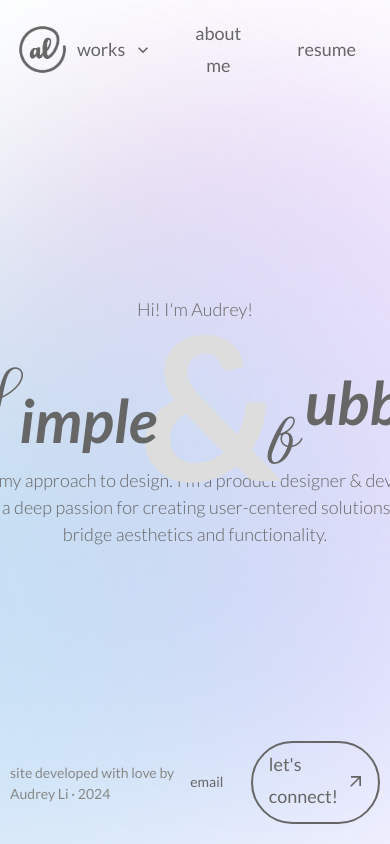
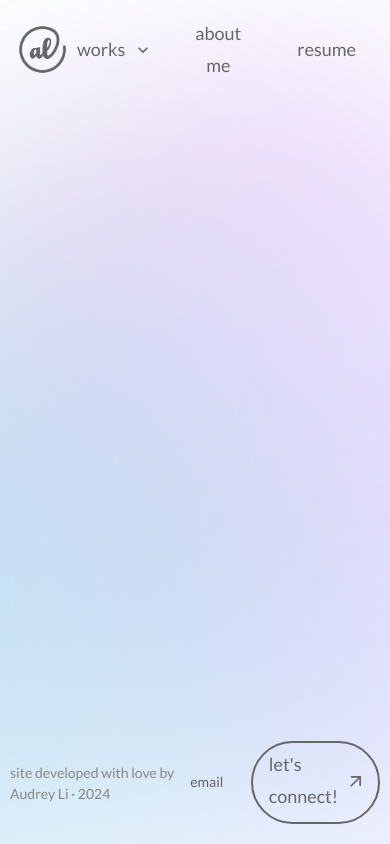
Before and after one commit to audreyyli/portfolio, a Next.js app in the folder portfolio/: page / in a window 390 px wide. Shown: the top 844 px of the page. Built offline with nearby package versions, Linux system fonts and the light colour scheme.

Commit message:
adjusted scrolling

```diff
--- /dev/null
+++ b/portfolio/app/components/carousel/carousel.js
@@ -0,0 +1,57 @@
+"use client";
+import React, { useRef } from "react";
+import { motion, useTransform, useScroll } from "framer-motion";
+
+const Carousel = ({ triggerScroll, itemWidth = "400px", gap = "20px" }) => {
+  const containerRef = useRef(null);
+  const { scrollYProgress } = useScroll({
+    target: containerRef,
+    offset: ["start end", "end start"],
+  });
+
+  const x = useTransform(triggerScroll, [false, true], ["0%", "-100%"]);
+
+  return (
+    <div
+      ref={containerRef}
+      style={{
+        position: "relative",
+        width: "100%",
+        overflow: "hidden",
+        height: "400px",
+        margin: "0 auto",
+      }}
+    >
+      <motion.div
+        style={{
+          display: "flex",
+          x,
+          gap,
+          transition: "all 0.5s ease-out",
+        }}
+      >
+        {Array.from({ length: 4 }).map((_, index) => (
+          <div
+            key={index}
+            style={{
+              width: itemWidth,
+              height: "100%",
+              display: "flex",
+              justifyContent: "center",
+              alignItems: "center",
+              background: index % 2 === 0 ? "#EEE" : "#CCC",
+              color: "#666",
+              fontSize: "24px",
+              fontWeight: "bold",
+              flexShrink: 0,
+            }}
+          >
+            Project {index + 1}
+          </div>
+        ))}
+      </motion.div>
+    </div>
+  );
+};
+
+export default Carousel;
--- a/portfolio/app/page.tsx
+++ b/portfolio/app/page.tsx
@@ -2,14 +2,12 @@
 import { createTheme, ThemeProvider, keyframes } from "@mui/material/styles";
 import CssBaseline from "@mui/material/CssBaseline";
 import Header from "./components/header/header.js";
-import Aside from "./components/projects/aside.js";
-import { motion } from "framer-motion";
-import { Typography, Box, Button } from "@mui/material";
-import React, { useState, useEffect } from "react";
+import { motion, useScroll, useTransform } from "framer-motion";
+import { Typography, Box } from "@mui/material";
+import React, { useRef } from "react";
 import Footer from "./components/footer/footer.js";
-import ArrowOutward from "@mui/icons-material/ArrowOutward";
-import Link from "next/link";
-import "./globals.css"
+import Carousel from "./components/carousel/carousel.js"
+import "./globals.css";
 
 // Define floating orb animation
 const rotateAnimation = keyframes`
@@ -57,47 +55,151 @@ const floatAnimation3 = keyframes`
   }
 `;
 
-// Create the theme
 const theme = createTheme({
   typography: {
     fontFamily: "Lato, -apple-system, BlinkMacSystemFont, 'Segoe UI', Roboto, 'Helvetica Neue', Arial, sans-serif",
   },
-  components: {
-    MuiTypography: {
-      styleOverrides: {
-        root: {
-          fontFamily: 'Lato, sans-serif',
-        },
-      },
-    },
-  },
-  breakpoints: {
-    values: {
-      xs: 0,
-      sm: 600,
-      md: 960,
-      lg: 1280,
-      xl: 1920,
-    },
-  },
 });
 
-const fadeInUpVariant = {
-  hidden: { opacity: 0, y: 50 },
-  visible: { opacity: 1, y: 0, transition: { duration: 1 } },
-};
+function MyApp() {
+  const containerRef = useRef(null);
+  const { scrollYProgress } = useScroll({
+    target: containerRef,
+    offset: ["start end", "end start"],
+  });
 
-const sections = [
-  {
-    id: 1,
-    content: (
+  const section1Opacity = useTransform(scrollYProgress, [0, 0.4, 0.5], [1, 1, 0]);
+  const section2Opacity = useTransform(scrollYProgress, [0.5, 0.6, 1], [0, 1, 1]);
+  const section3Opacity = useTransform(scrollYProgress, [0.7, 0.8, 1], [0, 1, 1]);
+
+  const triggerScroll = useTransform(scrollYProgress, [0.8, 1], [false, true]);
+
+  return (
+    <ThemeProvider theme={theme}>
+      <CssBaseline />
+      <Box sx={{ position: "fixed", top: 0, zIndex: 10, width: "100%" }}>
+        <Header />
+      </Box>
+
+      <Box
+        ref={containerRef}
+        sx={{
+          height: "300vh",
+          overflow: "hidden",
+          position: "relative",
+        }}
+      >
         <Box
           sx={{
-          minHeight: "100vh",
+            maxWidth: "1200px",
+            margin: "0 auto",
+            padding: { xs: "15px", sm: "20px" },
+            height: "100%",
+            display: "flex",
+            flexDirection: "column",
+            justifyContent: "center",
+            alignItems: "center",
+          }}
+        >
+          {/* Gradient 1 (Foreground Orb) */}
+          <Box
+            sx={{
+              position: "fixed",
+              top: "20%",
+              left: 0,
+              zIndex: -5,
+              animation: `${floatAnimation1} 10s ease-in-out infinite`,
+            }}
+          >
+            <Box
+              sx={{
+                "--size": "700px",
+                "--speed": "10s",
+                "--easing": "cubic-bezier(0.8, 0.2, 0.2, 0.8)",
+                width: "var(--size)",
+                height: "var(--size)",
+                filter: "blur(calc(var(--size) / 5))",
+                backgroundImage:
+                  "linear-gradient(hsl(222, 84%, 80%, 0.7), hsl(164, 79%, 85%, 0.7))",
+                animation: `${rotateAnimation} var(--speed) var(--easing) alternate infinite`,
+                borderRadius: "30% 70% 70% 30% / 30% 30% 70% 70%",
+              }}
+            />
+          </Box>
+
+          {/* Gradient 2 (Background Orb) */}
+          <Box
+            sx={{
+              position: "fixed",
+              top: "10%",
+              left: "100%",
+              zIndex: -6,
+              animation: `${floatAnimation2} 15s ease-in-out infinite`,
+            }}
+          >
+            <Box
+              sx={{
+                "--size": "680px",
+                "--speed": "20s",
+                "--easing": "cubic-bezier(0.8, 0.2, 0.2, 0.8)",
+                width: "var(--size)",
+                height: "var(--size)",
+                filter: "blur(calc(var(--size) / 6))",
+                backgroundImage:
+                  "linear-gradient(rgb(245, 239, 255, 0.7), rgb(205, 193, 255, 0.7))",
+                animation: `${rotateAnimation} var(--speed) var(--easing) alternate infinite`,
+                borderRadius: "50% 50% 70% 70% / 40% 40% 60% 60%",
+              }}
+            />
+          </Box>
+
+          {/* Gradient 3 (Background Orb) */}
+          <Box
+            sx={{
+              position: "fixed",
+              top: "15%",
+              left: "20%",
+              zIndex: -7,
+              animation: `${floatAnimation3} 15s ease-in-out infinite`,
+            }}
+          >
+            <Box
+              sx={{
+                "--size": "500px",
+                "--speed": "15s",
+                "--easing": "cubic-bezier(0.8, 0.2, 0.2, 0.8)",
+                width: "var(--size)",
+                height: "var(--size)",
+                filter: "blur(calc(var(--size) / 6))",
+                backgroundImage:
+                  "linear-gradient(hsl(280, 84%, 85%, 0.7), hsl(340, 79%, 90%, 0.7))",
+                animation: `${rotateAnimation} var(--speed) var(--easing) alternate infinite`,
+                borderRadius: "50% 50% 70% 70% / 40% 40% 60% 60%",
+              }}
+            />
+          </Box>
+
+          {/* Section 1 */}
+          <motion.div
+            style={{
+              position: "fixed",
+              top: 0,
+              left: 0,
+              width: "100%",
+              height: "100vh",
+              opacity: section1Opacity,
+            }}
+          >
+            <Box
+              sx={{
+                maxWidth: "1200px",
+                margin: "0 auto",
+                height: "100vh",
                 display: "flex",
                 flexDirection: "column",
                 justifyContent: "center",
                 alignItems: "flex-start",
+                marginTop: "10px",
               }}
             >
               <Typography
@@ -217,7 +319,6 @@ const sections = [
               <Typography
                 sx={{
                   fontSize: { xs: "18px", md: "24px" },
-            maxWidth: "1200px",
                   fontWeight: 100,
                   textTransform: "none",
                   color: "#666",
@@ -232,18 +333,29 @@ const sections = [
                 aesthetics and functionality.
               </Typography>
             </Box>
-    ),
-  },
-  {
-    id: 2,
-    content: (
+          </motion.div>
+        </Box>
+
+        {/* Section 2 */}
+        <motion.div
+          style={{
+            position: "fixed",
+            top: 0,
+            left: 0,
+            width: "100%",
+            height: "100vh",
+            opacity: section2Opacity,
+          }}
+        >
           <Box
         sx={{
-          minHeight: "100vh",
+          maxWidth: "1200px",
+          margin: "0 auto",
+          minHeight: "30vh",
           display: "flex",
           flexDirection: "column",
           alignItems: "flex-start",
-          marginTop: "230px",
+          marginTop: "180px",
         }}
       >
         <Box
@@ -296,13 +408,13 @@ const sections = [
               sx={{
                 textTransform: "none",
                 color: "#666",
-                fontSize: { xs: "60px", md: "90px" },
+                fontSize: { xs: "60px", md: "85px" },
                 fontFamily: "Amoresa",
                 fontStyle: "normal",
-                paddingRight: "10px",
                 display: "inline-block",
                 transform: "rotate(-5deg)",
                 position: "relative",
+                top: "-5%",
               }}
             >
               W
@@ -340,161 +452,33 @@ const sections = [
           Projects where I&apos;ve helped move the needle, designing impactful products that customers love.
         </Typography>
       </Box>
-    ),
-  },
-];
-
-function MyApp() {
-  const [currentSection, setCurrentSection] = useState(sections[0].id);
-
-  useEffect(() => {
-    console.log("useEffect mounted");
-
-    const handleScroll = () => {
-      const scrollY = window.scrollY;
-      const sectionHeight = window.innerHeight;
-      const sectionIndex = Math.floor(scrollY / sectionHeight);
-
-      // Validate sectionIndex
-      if (sectionIndex >= 0 && sectionIndex < sections.length) {
-        console.log(`scrollY: ${scrollY}, sectionHeight: ${sectionHeight}, sectionIndex: ${sectionIndex}, sectionID: ${sections[sectionIndex].id}`);
-        setCurrentSection(sections[sectionIndex].id);
-      }
-    };
-
-    window.addEventListener("scroll", handleScroll);
-
-    return () => {
-      console.log("useEffect cleanup");
-      window.removeEventListener("scroll", handleScroll);
-    };
-  }, []);
-
-  useEffect(() => {
-    console.log(`Updated currentSection: ${currentSection}`);
-  }, [currentSection]);
-
-  return (
-    <ThemeProvider theme={theme}>
-      <CssBaseline />
-      <Box sx={{ position: "fixed", top: 0, zIndex: 10, width: "100%" }}>
-        <Header />
-      </Box>
-      <Box
-        sx={{
-          width: "100vw",
-          height: "100vh",
-          overflow: "hidden",
+        </motion.div>
+              {/* Section 3 (Carousel) */}
+              <motion.div
+          style={{
             position: "fixed",
             top: 0,
             left: 0,
-        }}
-      >
-        {/* Floating Gradient Animations */}
-        <Box
-          sx={{
-            position: "fixed",
-            top: "20%",
-            left: 0,
-            zIndex: -5,
-            animation: `${floatAnimation1} 10s ease-in-out infinite`,
+            width: "100%",
+            height: "100vh",
+            opacity: section3Opacity,
           }}
         >
           <Box
             sx={{
-              "--size": "700px",
-              width: "var(--size)",
-              height: "var(--size)",
-              filter: "blur(calc(var(--size) / 5))",
-              backgroundImage: "linear-gradient(hsl(222, 84%, 80%, 0.7), hsl(164, 79%, 85%, 0.7))",
-              animation: `${rotateAnimation} 10s ease-in-out infinite`,
-              borderRadius: "30% 70% 70% 30% / 30% 30% 70% 70%",
-            }}
-          />
-        </Box>
-        <Box
-          sx={{
-            position: "fixed",
-            top: "10%",
-            left: "100%",
-            zIndex: -6,
-            animation: `${floatAnimation2} 15s ease-in-out infinite`,
-          }}
-        >
-          <Box
-            sx={{
-              "--size": "680px",
-              width: "var(--size)",
-              height: "var(--size)",
-              filter: "blur(calc(var(--size) / 6))",
-              backgroundImage: "linear-gradient(rgb(245, 239, 255, 0.7), rgb(205, 193, 255, 0.7))",
-              animation: `${rotateAnimation} 20s ease-in-out infinite`,
-              borderRadius: "50% 50% 70% 70% / 40% 40% 60% 60%",
-            }}
-          />
-        </Box>
-        <Box
-          sx={{
-            position: "fixed",
-            top: "15%",
-            left: "20%",
-            zIndex: -7,
-            animation: `${floatAnimation3} 15s ease-in-out infinite`,
-          }}
-        >
-          <Box
-            sx={{
-              "--size": "500px",
-              width: "var(--size)",
-              height: "var(--size)",
-              filter: "blur(calc(var(--size) / 6))",
-              backgroundImage: "linear-gradient(hsl(280, 84%, 85%, 0.7), hsl(340, 79%, 90%, 0.7))",
-              animation: `${rotateAnimation} 15s ease-in-out infinite`,
-              borderRadius: "50% 50% 70% 70% / 40% 40% 60% 60%",
-            }}
-          />
-        </Box>
-
-        <Box
-          sx={{
-            position: "relative",
-            width: "100%",
-            height: "100vh",
-            overflow: "hidden",
-          }}
-        >
-          {sections.map((section) => (
-            <Box
-              key={section.id}
-              sx={{
-                position: "absolute",
-                top: 0,
-                left: 0,
-                width: "100%",
-                height: "100%",
+              maxWidth: "1200px",
+              margin: "0 auto",
+              minHeight: "100vh",
               display: "flex",
               flexDirection: "column",
               justifyContent: "center",
               alignItems: "center",
-                opacity: currentSection === section.id ? 1 : 0,
-                visibility: currentSection === section.id ? "visible" : "hidden",
-                transition: "opacity 0.7s ease, visibility 0.7s ease 0.3s",
-                zIndex: currentSection === section.id ? 1 : 0,
             }}
           >
-              {section.content}
+            <Carousel triggerScroll={triggerScroll} />
           </Box>
-          ))}
+        </motion.div>
       </Box>
-      </Box>
-
-      {/* Scrollable Placeholder */}
-      <Box
-        sx={{
-          height: `${sections.length * 100}vh`,
-          width: "100%",
-        }}
-      />
 
       <Box sx={{ position: "fixed", bottom: 0, zIndex: 10, width: "100%" }}>
         <Footer />
```
Also changed, not shown: portfolio/app/temp.js (added). Lines whose indentation alone changed are shown as unchanged.
